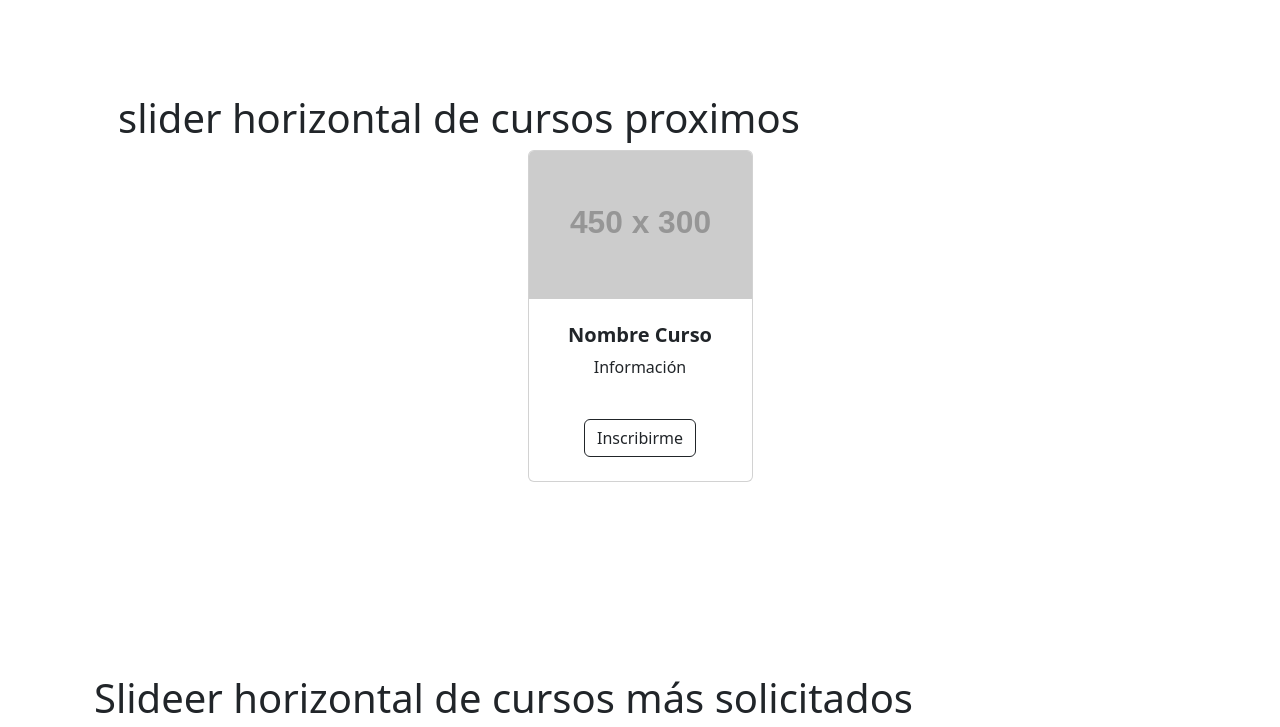
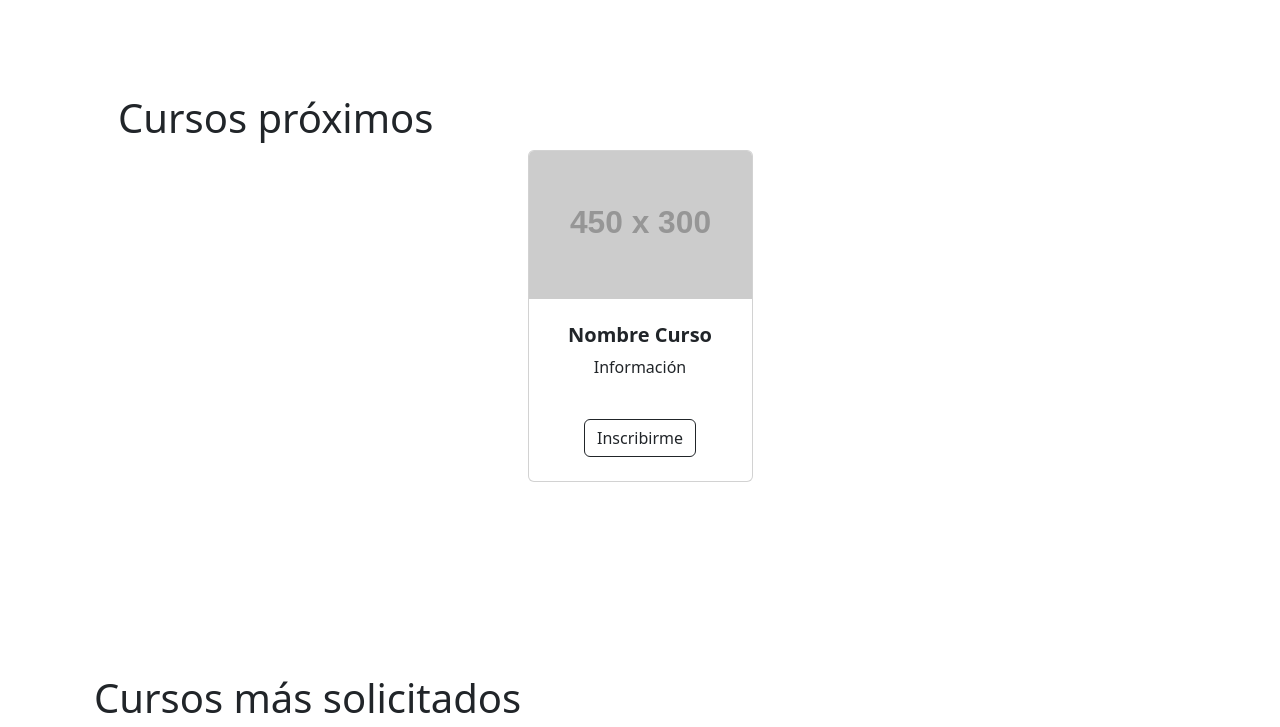
Before and after one commit to anfo270/UniversisdadCentral, a plain HTML site: page index.html in a window 1280 px wide. Shown: the part 421-1148 px from the top of the page. Drawn offline with nearby package versions, Linux system fonts and the light colour scheme; placeholder pictures from the web are drawn by us.

Commit message:
declaracion de los slider

```diff
--- a/index.html
+++ b/index.html
@@ -60,7 +60,7 @@
     <!-- Section-->
     <section class="py-5">
         <div class="container px-4 px-lg-5 mt-5">
-            <h1>slider horizontal de cursos proximos</h1>
+            <h1>Cursos próximos</h1>
             <div class="row gx-4 gx-lg-5 row-cols-2 row-cols-md-3 row-cols-xl-4 justify-content-center">
                 <div class="col mb-5">
                     <div class="card h-100">
@@ -87,7 +87,7 @@
     </section>
     <section class="py-5">
         <div class="container px-4 px-log mt-5">
-            <h1>Slideer horizontal de cursos más solicitados</h1>
+            <h1>Cursos más solicitados</h1>
             <div class="row gx-4 gl-log row-cols-2 row-cols-md-3 row-cols-xl-4 justify-content-center">
                 <div class="col mb-5">
                     <div class="card h-100">
@@ -110,7 +110,7 @@
                 </div>
     </section>
     <section class="py-5">
-        <div class="container px-4 px-log mt-5 d-flex flex-column align-content-between">
+        <div class="container px-4 px-log mt-5 d-flex flex-column align-content-around">
             <h1 class="text-center">Carreras del Centro Universitario</h1>
             <div>Lorem ipsum dolor sit amet consectetur adipisicing elit. Cupiditate amet dicta a ullam alias natus iure
                 odit libero excepturi ab, dolore eveniet! Sunt, doloremque quos recusandae suscipit consectetur sequi
```
